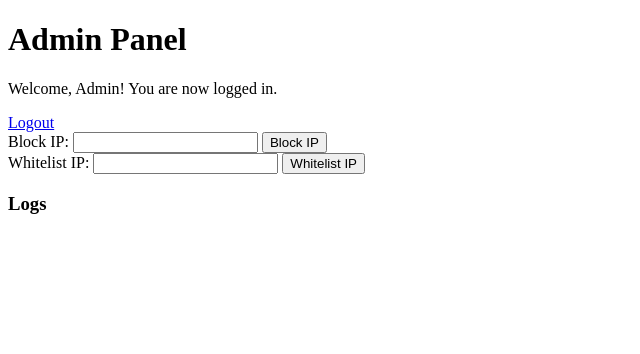
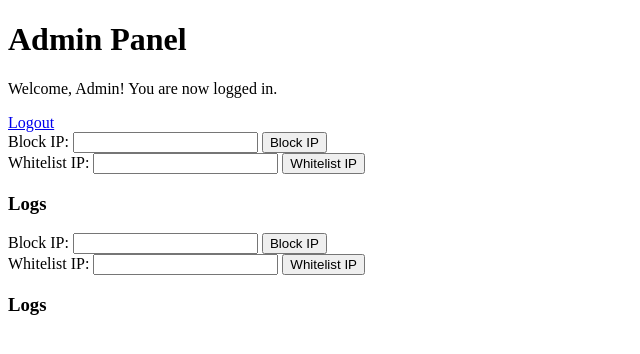
Before and after one commit to CipherForge-Labs/Web-Application-Firewall, a Flask app: page /admin in a window 1280 px wide. Shown: the top 354 px of the page, without its empty margins (0-640 px from the left). Run offline with Flask 3, Linux system fonts and the light colour scheme; the visitor is signed in with stand-in values (Sample User, id 1).

Commit message:
Update admin_panel.html

```diff
--- a/app/templates/admin_panel.html
+++ b/app/templates/admin_panel.html
@@ -39,3 +39,23 @@
         <li>{{ log }}</li>
     {% endfor %}
 </ul>
+
+<!-- Admin Panel (admin_panel.html) -->
+<form method="POST" action="{{ url_for('block_ip_route') }}">
+    <label for="ip_to_block">Block IP:</label>
+    <input type="text" name="ip_to_block" id="ip_to_block" required>
+    <button type="submit">Block IP</button>
+</form>
+
+<form method="POST" action="{{ url_for('whitelist_ip_route') }}">
+    <label for="ip_to_whitelist">Whitelist IP:</label>
+    <input type="text" name="ip_to_whitelist" id="ip_to_whitelist" required>
+    <button type="submit">Whitelist IP</button>
+</form>
+
+<h3>Logs</h3>
+<ul>
+    {% for log in logs %}
+        <li>{{ log }}</li>
+    {% endfor %}
+</ul>
```
